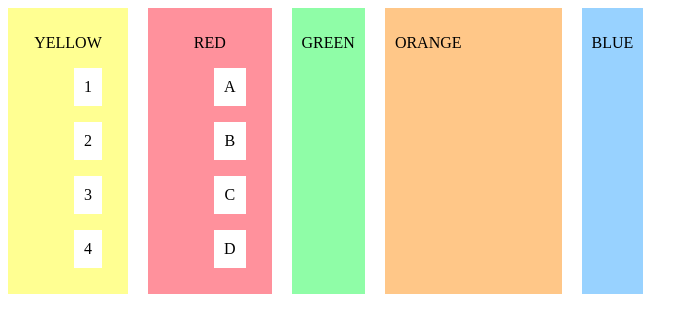
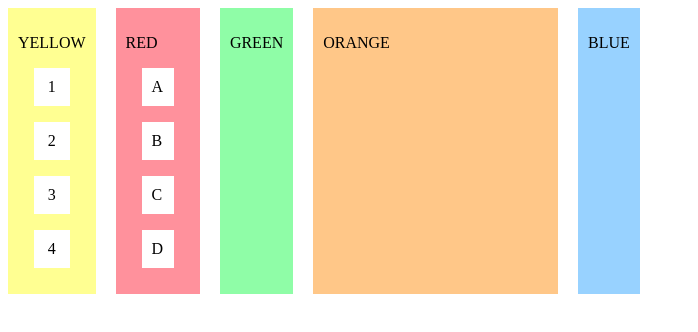
Before and after one commit to andrewizzo/esercizi_css, a plain HTML site: page Exercise-8/index.html in a window 1280 px wide. Shown: the whole page, without its empty margins (0-698 px from the left). Drawn offline with Linux system fonts and the light colour scheme.

Commit message:
esercizio aggiornato flexbox properties css

```diff
--- a/Exercise-8/start.css
+++ b/Exercise-8/start.css
@@ -1,12 +1,14 @@
 body{
 display: flex;
 gap:20px;
+
 }
 
 #green {
     text-align: center;
     background-color: #8ffda7;
-    padding: 10px;
+    padding:10px
+
 }
 
 #yellow{
@@ -18,13 +20,14 @@ gap:20px;
 
 #orange{
     padding: 10px;
-    text-align: center;
-    padding-right: 100px;
+    /* text-align: center; */
+    flex-grow: 0.2;
     background-color: #ffc788;
 }
 
 #red{
-    text-align: center;
+    /* text-align: center; */
+    flex-grow: 0.001;
     padding:10px;
     background-color: #ff919c;
     order: -1;
@@ -37,9 +40,13 @@ gap:20px;
 }
 
 li{
-    align-items: center;
+    /* align-items: center; */
     background-color: white;
     padding:10px;
     margin:1em;
     display: grid;
 }
+
+ul{
+    padding:0;
+}
```
Also changed, not shown: 1 other file.
